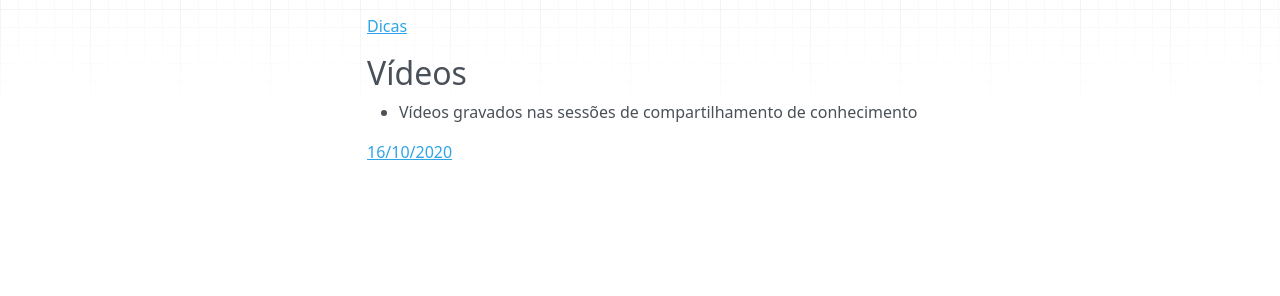
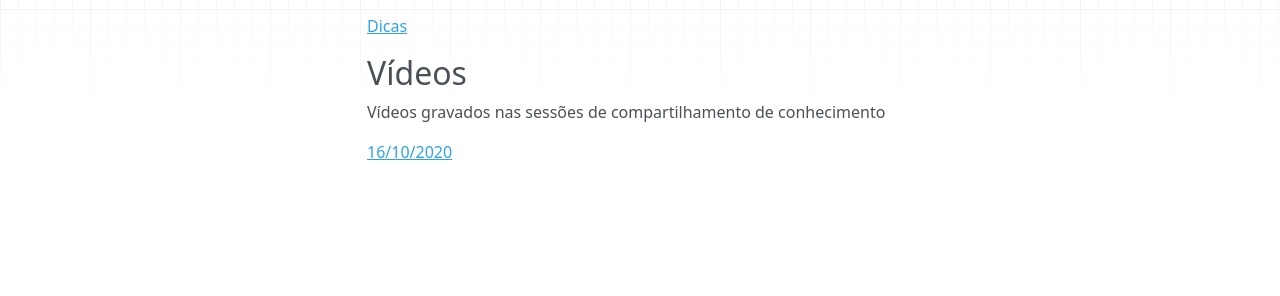
Before and after one commit to PJeJE/dicas_versao_1, an MkDocs documentation site: the page built from docs/index.md, in a window 1280 px wide. Shown: the part 207-503 px from the top of the page. Built offline with MkDocs 1.6.1, drawn with Linux system fonts in a browser that asks for light colours; nearby versions of some CDN libraries; old or Windows-style settings are respelled for this version of MkDocs.

Commit message:
ajustes no arquivo

```diff
--- a/docs/index.md
+++ b/docs/index.md
@@ -8,6 +8,6 @@ Para acesso ao PJE visite [www.tse.jus.br/servicos-judiciais/processos/processo-
 
 ## Vídeos
 
-* Vídeos gravados nas sessões de compartilhamento de conhecimento
+Vídeos gravados nas sessões de compartilhamento de conhecimento
 
 [16/10/2020](https://pjeje.github.io/dicas/dicas/)
```
